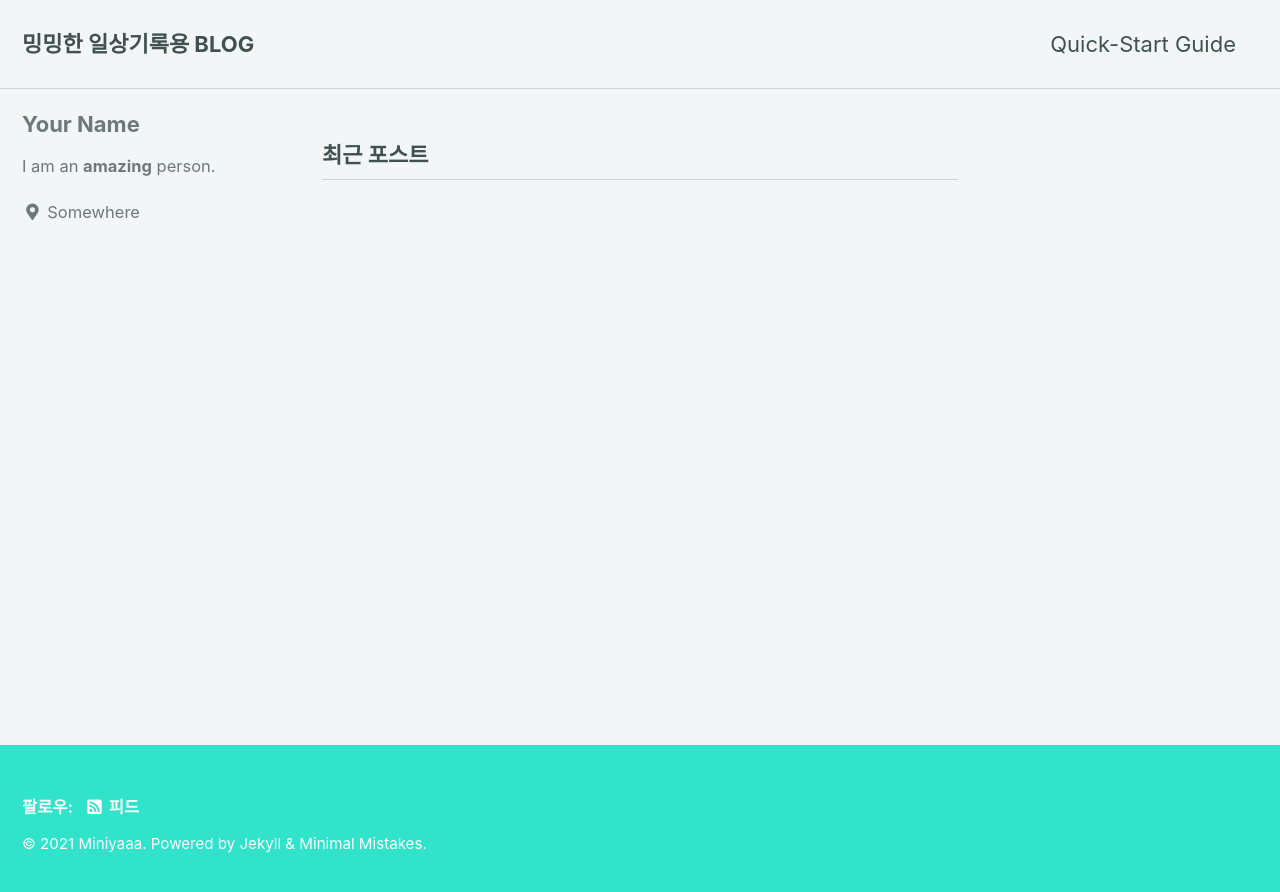
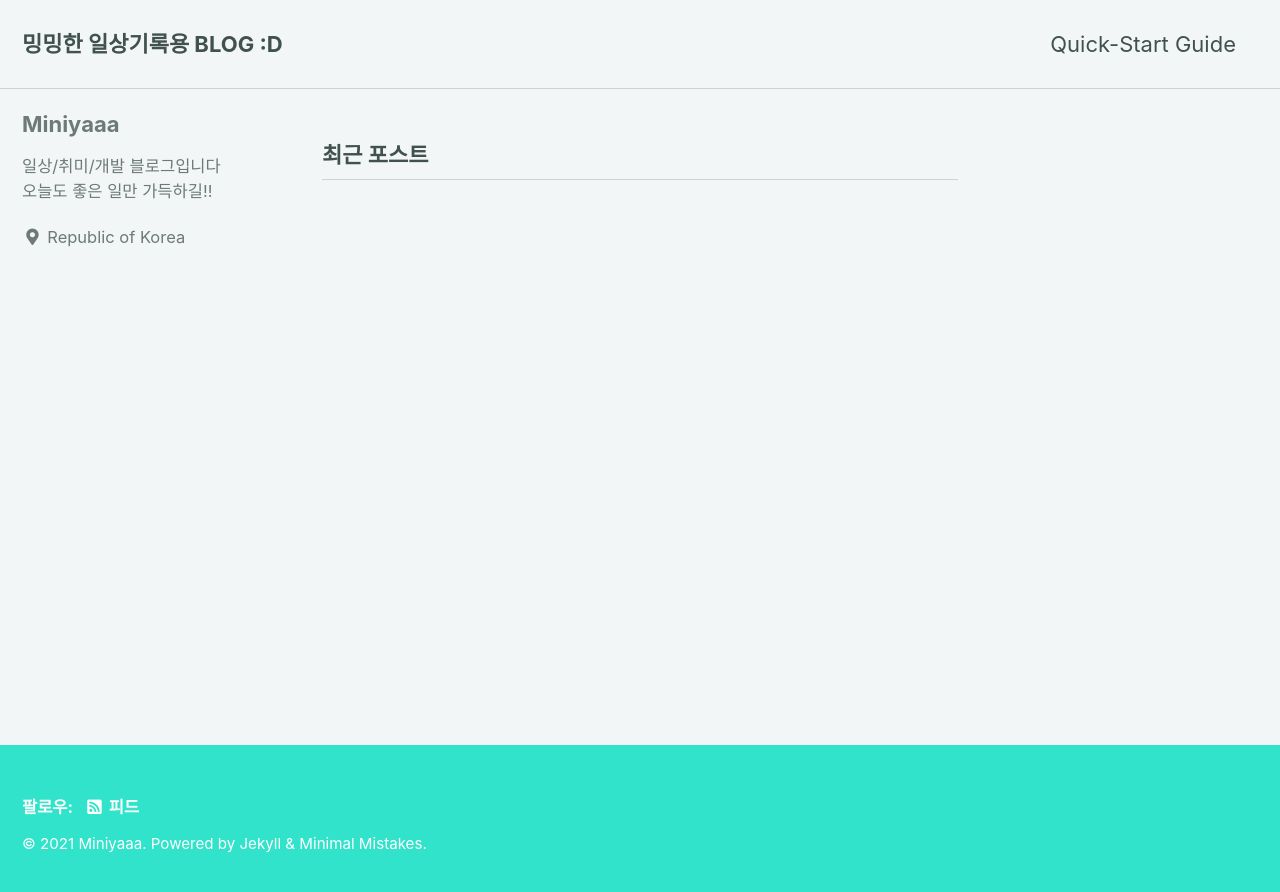
Before and after one commit to Seung-minnn/Seung-minnn.github.io, a Jekyll site: the page built from index.html, in a window 1280 px wide. Shown: the top 892 px of the page. Built offline with Jekyll 4.4.1, drawn with Linux system fonts in a browser that asks for light colours; cached includes are drawn as plain includes; the list of posts is cut into pages by our own code.

Commit message:
Update _config.yml

```diff
--- a/_config.yml
+++ b/_config.yml
@@ -16,14 +16,14 @@ minimal_mistakes_skin    : "mint" # "air", "aqua", "contrast", "dark", "dirt", "
 
 # Site Settings
 locale                   : "ko-KR"
-title                    : "밍밍한 일상기록용 BLOG"
+title                    : "밍밍한 일상기록용 BLOG :D"
 title_separator          : "-"
 subtitle                 : # site tagline that appears below site title in masthead
 name                     : "Miniyaaa"
 description              : "밍밍한 일상기록용 Blog :D"
-url                      : # the base hostname & protocol for your site e.g. "https://mmistakes.github.io"
+url                      : "https://Seung-minnn.github.io" # the base hostname & protocol for your site e.g. "https://mmistakes.github.io"
 baseurl                  : # the subpath of your site, e.g. "/blog"
-repository               : # GitHub username/repo-name e.g. "mmistakes/minimal-mistakes"
+repository               : "https://github.com/Seung-minnn/Seung-minnn.github.io"# GitHub username/repo-name e.g. "mmistakes/minimal-mistakes"
 teaser                   : # path of fallback teaser image, e.g. "/assets/images/500x300.png"
 logo                     : # path of logo image to display in the masthead, e.g. "/assets/images/88x88.png"
 masthead_title           : # overrides the website title displayed in the masthead, use " " for no title
@@ -101,10 +101,10 @@ analytics:
 
 # Site Author
 author:
-  name             : "Your Name"
+  name             : "Miniyaaa"
   avatar           : # path of avatar image, e.g. "/assets/images/bio-photo.jpg"
-  bio              : "I am an **amazing** person."
-  location         : "Somewhere"
+  bio              : "일상/취미/개발 블로그입니다<br>오늘도 좋은 일만 가득하길!!"
+  location         : "Republic of Korea"
   email            :
   links:
     - label: "Email"
```
